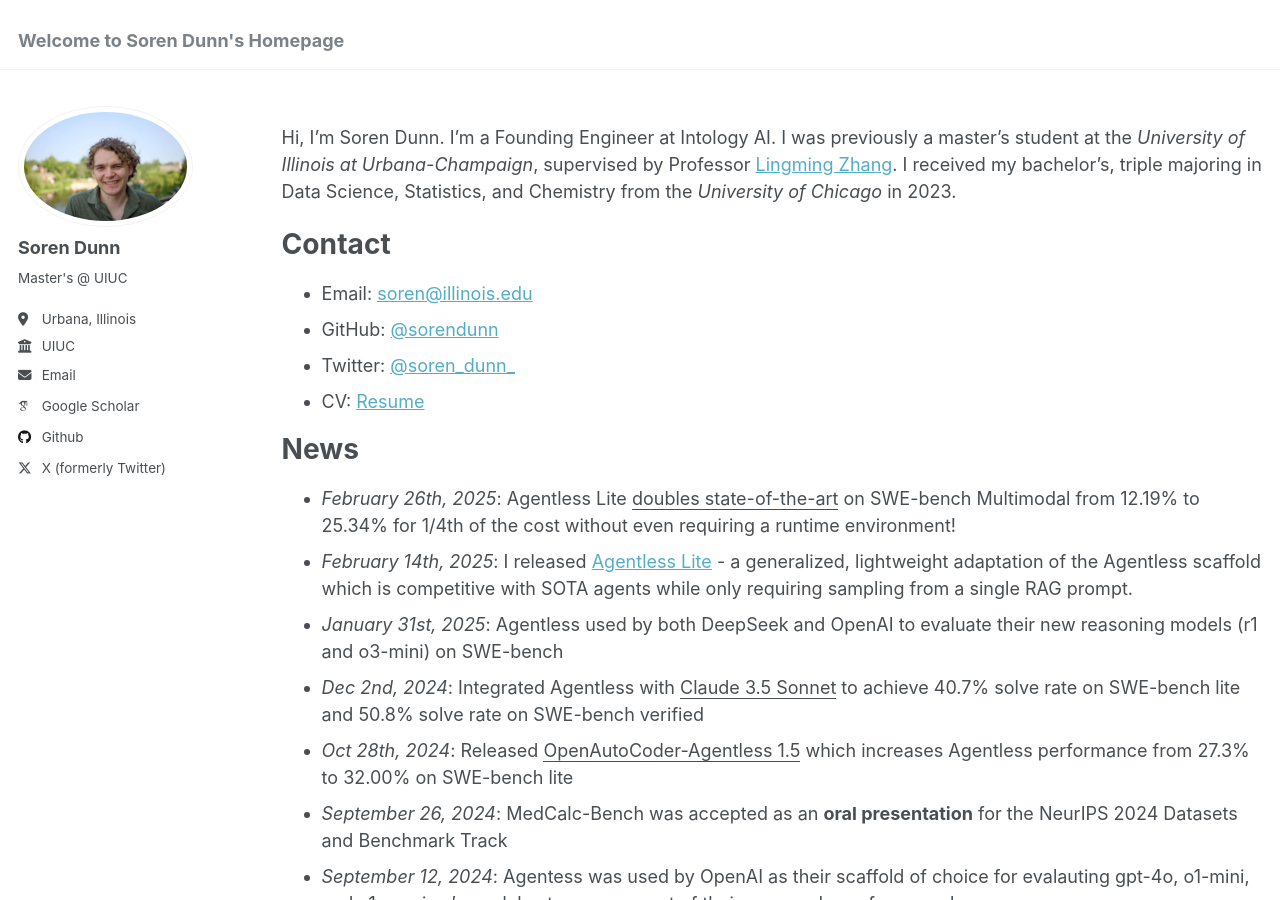
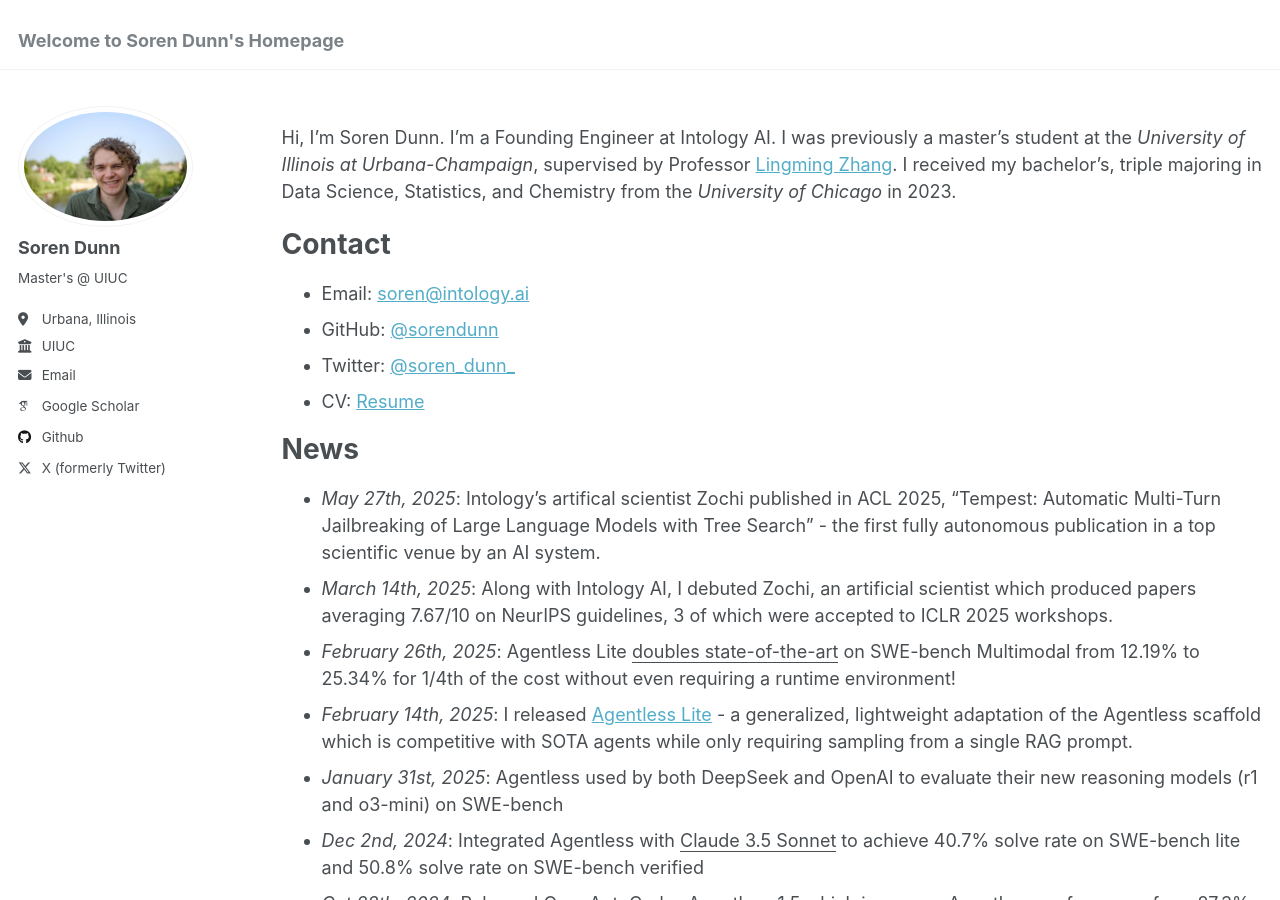
Before and after one commit to sorendunn/sorendunn.github.io, a Jekyll site: the page built from _pages/about.md, in a window 1280 px wide and 900 px high. Built offline with Jekyll 4.4.1, drawn with Linux system fonts in a browser that asks for light colours; some web fonts are replaced.

Commit message:
updating news

```diff
--- a/_pages/about.md
+++ b/_pages/about.md
@@ -13,13 +13,15 @@ Hi, I'm Soren Dunn. I'm a Founding Engineer at Intology AI. I was previously a m
 
 Contact
 =====
-- Email: [soren@illinois.edu](mailto:soren@illinois.edu)
+- Email: [soren@intology.ai](mailto:soren@intology.ai)
 - GitHub: [@sorendunn](https://github.com/sorendunn)
 - Twitter: [@soren_dunn_](https://twitter.com/soren_dunn_)
 - CV: [Resume](https://drive.google.com/file/d/1vkVBOFYVau3r3tdOwhPvnSWvygM0-r_w/view?usp=sharing)
 
 News
 =====
+- *May 27th, 2025*: Intology's artifical scientist Zochi published in ACL 2025, “Tempest: Automatic Multi-Turn Jailbreaking of Large Language Models with Tree Search” - the first fully autonomous publication in a top scientific venue by an AI system.
+- *March 14th, 2025*: Along with Intology AI, I debuted Zochi, an artificial scientist which produced papers averaging 7.67/10 on NeurIPS guidelines, 3 of which were accepted to ICLR 2025 workshops.
 - *February 26th, 2025*: Agentless Lite <ins>doubles state-of-the-art</ins> on SWE-bench Multimodal from 12.19% to 25.34% for 1/4th of the cost without even requiring a runtime environment!
 - *February 14th, 2025*: I released [Agentless Lite](https://github.com/sorendunn/Agentless-Lite) - a generalized, lightweight adaptation of the Agentless scaffold which is competitive with SOTA agents while only requiring sampling from a single RAG prompt.
 - *January 31st, 2025*: Agentless used by both DeepSeek and OpenAI to evaluate their new reasoning models (r1 and o3-mini) on SWE-bench
```
